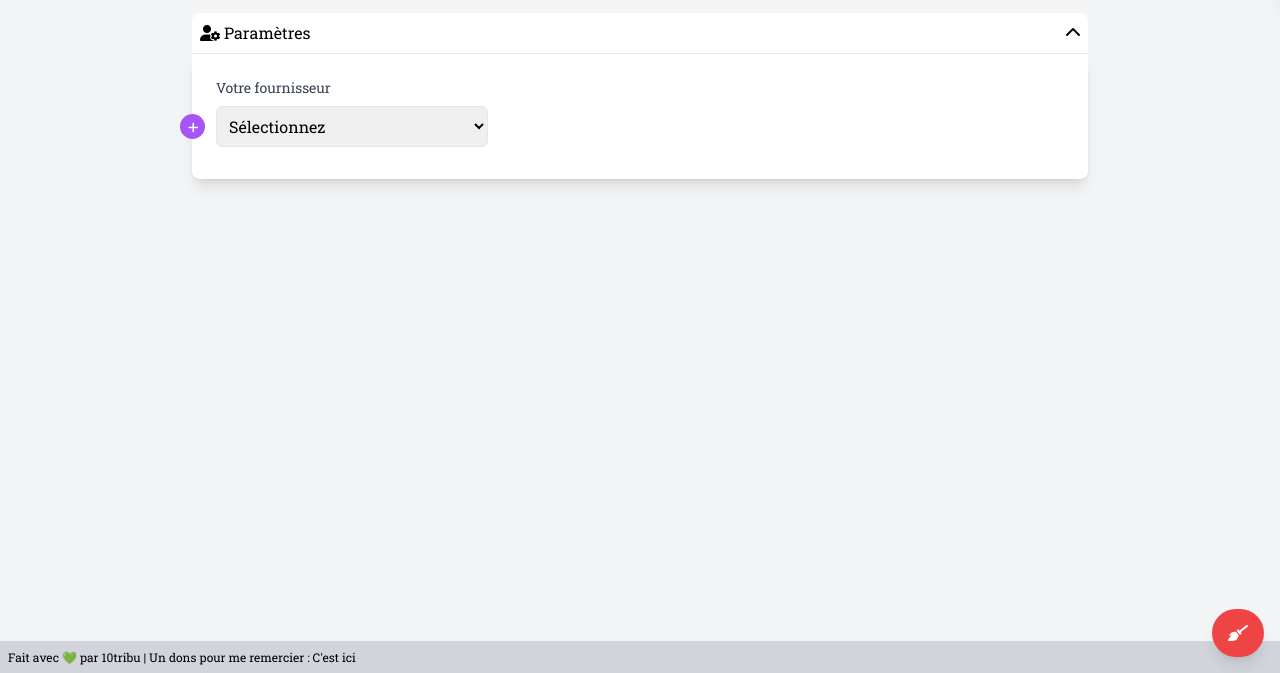
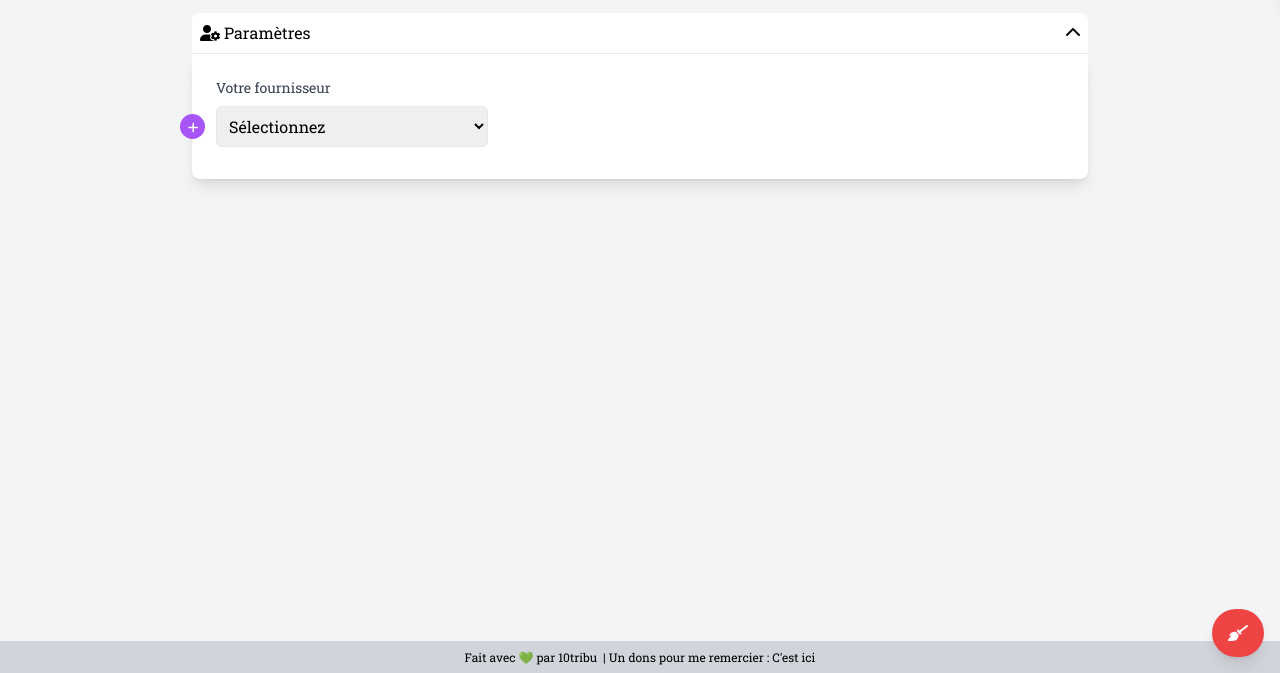
Before and after one commit to 10tribu/TempORnot, a plain HTML site: page index.html in a window 1280 px wide. Shown: the part 127-800 px from the top of the page. Drawn offline with nearby package versions, Linux system fonts and the light colour scheme.

Commit message:
footer correction alignement

```diff
--- a/index.html
+++ b/index.html
@@ -617,6 +617,6 @@
             </div>
         </div>
     </div>
-    <div class="footer fixed bottom-0 left-0 right-0 flex items-center z-10 text-xs p-2 bg-gray-300">Fait avec 💚 par 10tribu <span> | Un dons pour me remercier : <a href="https://checkout.revolut.com/pay/777f8700-9b96-4699-93f6-765f66043a4e" target="_blank">C'est ici</a></span> </div>
+    <div class="footer fixed bottom-0 left-0 right-0 flex items-center z-10 text-xs p-2 bg-gray-300 text-center"><span class="block mx-auto">Fait avec 💚 par 10tribu  | Un dons pour me remercier : <a href="https://checkout.revolut.com/pay/777f8700-9b96-4699-93f6-765f66043a4e" target="_blank">C'est ici</a></span> </div>
 </body>
 </html>
```
